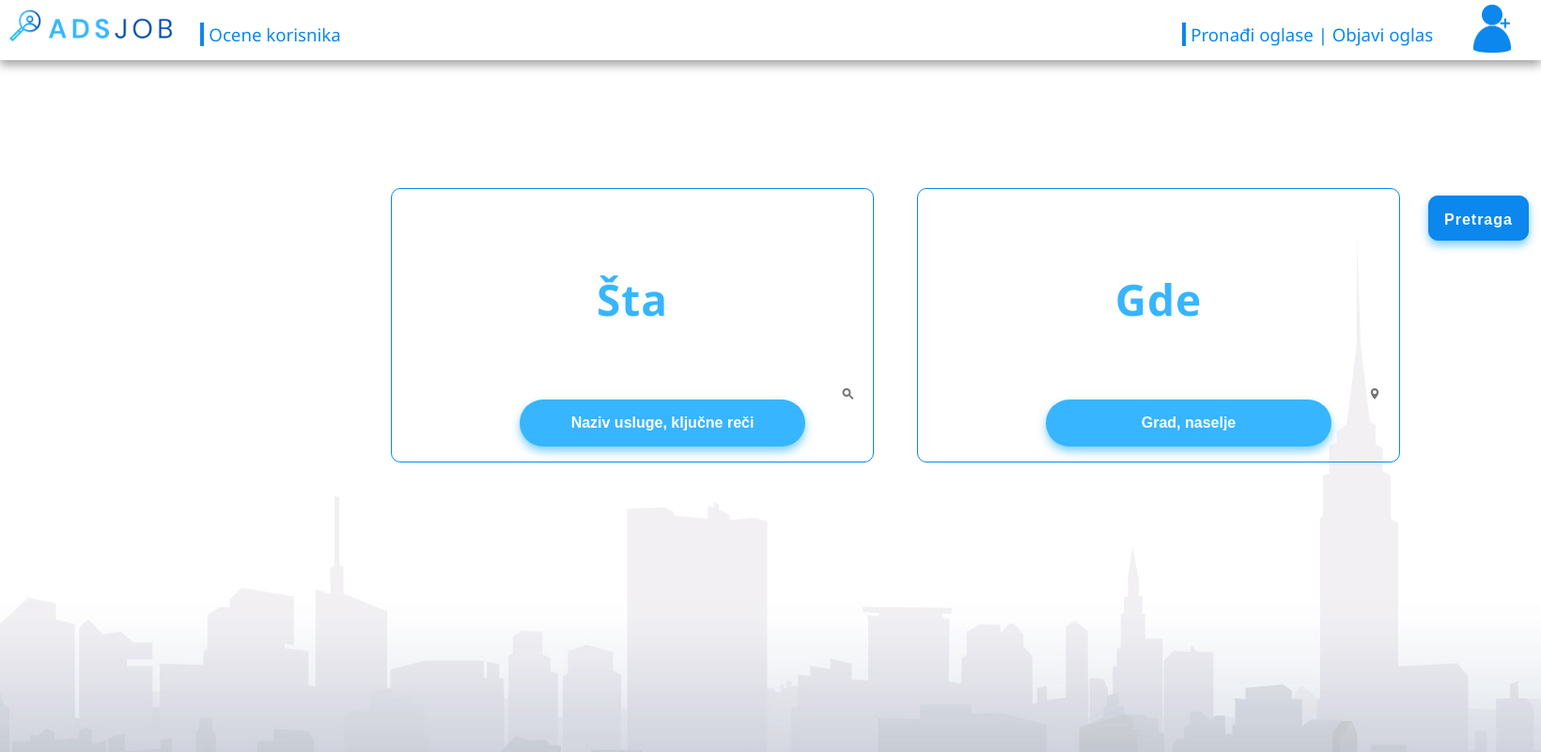
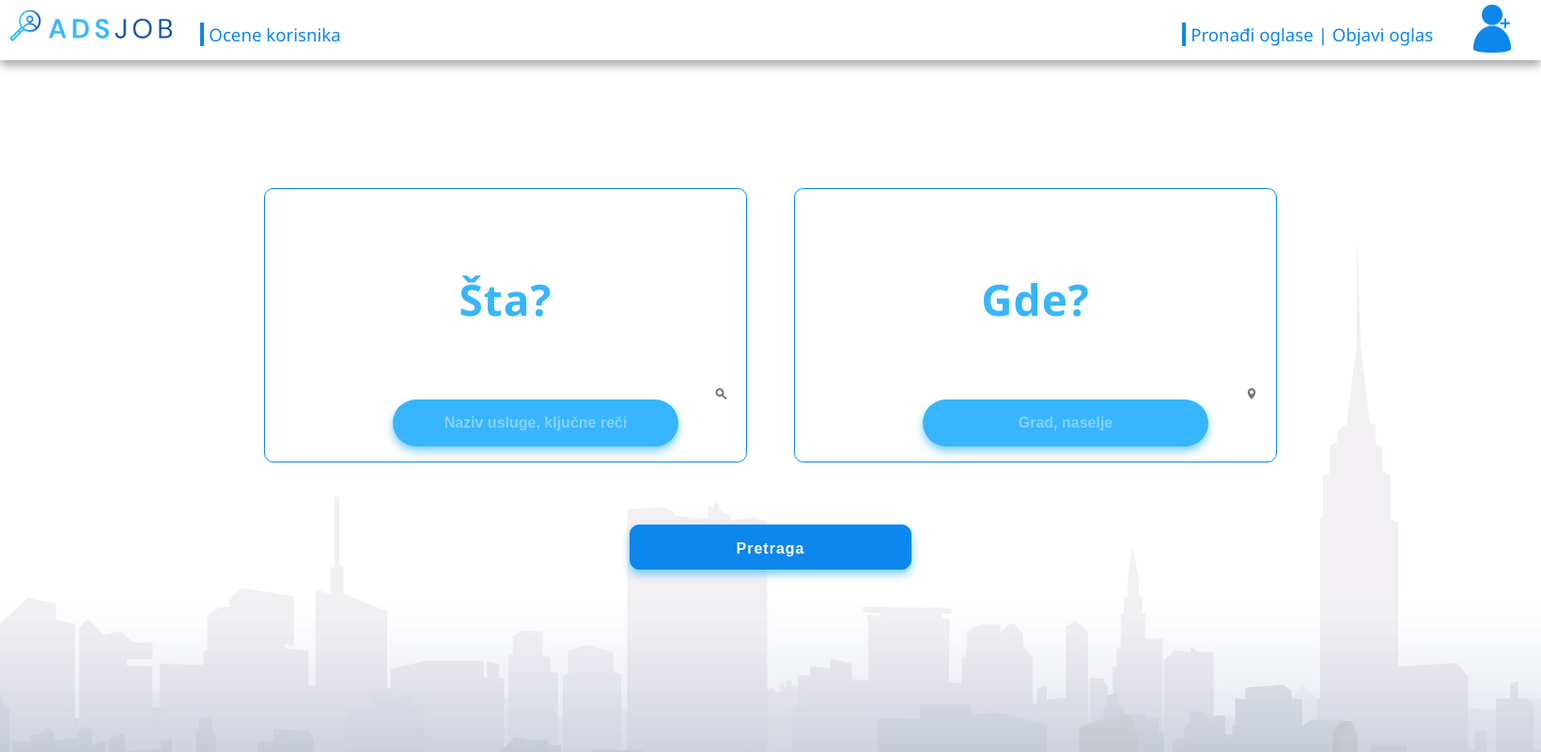
Before and after one commit to danilovict2/AdsJob, a PHP site: page /frontend/views/index.php in a window 1640 px wide. Shown: the whole page at 94% size. Run offline with PHP 8.4, Linux system fonts and the light colour scheme.

Commit message:
fixed bad written css:

```diff
--- a/frontend/css/search.css
+++ b/frontend/css/search.css
@@ -1,38 +1,49 @@
+
+form{
+    display: flex;
+    flex-direction: column;
+    align-items: center;
+    justify-content: center;
+    gap: 50px;
+}
+
 .usluga{
     letter-spacing: 1px;
     margin-top: 12.5rem;
-    margin-left: 26rem;
-    margin-right: 12rem;
     border: 1px solid rgb(11, 135, 237);
     color: rgb(11, 135, 237);
     border-radius: 10px;
     width: 30rem;
     padding: 1em;
-    position:absolute;
+    align-items: flex-start
+
 
 }
+#usluga-mesto{
+    display: flex;
+    flex-direction: row;
+    gap: 50px;
+}
+
+
 
 .usluga-label{
-    display: inline;
     font-weight: 550;
     font-size: 15pt;
-
-
 }
 
 .pretraga{
     letter-spacing: 1px;
-    margin-top: 13rem;
-    margin-left: 95rem;
     border: 1px solid rgb(11, 135, 237);
     background-color:rgb(11, 135, 237) ;
     color: white;
     border-radius: 10px;
-    width: fit-content;
     padding: 1em;
-    position: absolute;
+    margin-left: 0;
     transition: 0.2s;
     cursor:pointer;
+    align-items: center;
+    justify-content: center;
 }
 
 .pretraga:hover{
@@ -44,6 +55,8 @@
 input.search{
     border: none;
     font-size: 12pt;
+    align-items: center;
+    justify-content: center;
 
 }
 
@@ -55,13 +68,14 @@ input.search:focus{
 .mesto{
     letter-spacing: 1px;
     margin-top: 12.5rem;
-    margin-left: 61rem;
+
     border: 1px solid rgb(11, 135, 237);
     color: rgb(11, 135, 237);
     border-radius: 10px;
     width: 30rem;
     padding: 1em;
-    position: absolute;
+    align-items: flex-end;
+
 }
 
 .mesto-label{
@@ -77,6 +91,9 @@ input.search{
     font-size: 12pt;
 
 }
+input.search::placeholder{
+    color: rgb(255, 255, 255, 0.4);
+}
 
 input.search:focus{
     border: none;
--- a/frontend/views/index.php
+++ b/frontend/views/index.php
@@ -4,9 +4,12 @@ require __DIR__ . '/navbar.php';
 
 <div class="container">
     <form action="">
+        <div id="usluga-mesto">
             <div class="usluga">
                 <div class="usluga-label">
-                <label>Šta</label>
+                    <label>Šta?</label>
+                </div>
+                <div class="usluga-search">
                     <input type="text" class="search" placeholder="Naziv usluge, ključne reči">
                     <span>
                         <svg xmlns="http://www.w3.org/2000/svg" width="21" height="20" fill="none" aria-hidden="true" style="float:right;">
@@ -17,7 +20,7 @@ require __DIR__ . '/navbar.php';
             </div>
             <div class="mesto">
                 <div class="mesto-label">
-                <label>Gde</label>
+                    <label>Gde?</label>
                     <input type="text" class="search" placeholder="Grad, naselje">
                     <span>
                         <svg xmlns="http://www.w3.org/2000/svg" width="20" height="20" fill="none" aria-hidden="true" style="float:right;">
@@ -27,6 +30,7 @@ require __DIR__ . '/navbar.php';
                     </span>
                 </div>
             </div>
+        </div>
         <input type="submit" class="pretraga" value="Pretraga">
     </form>
 </div>
```
Lines whose indentation alone changed are shown as unchanged.
